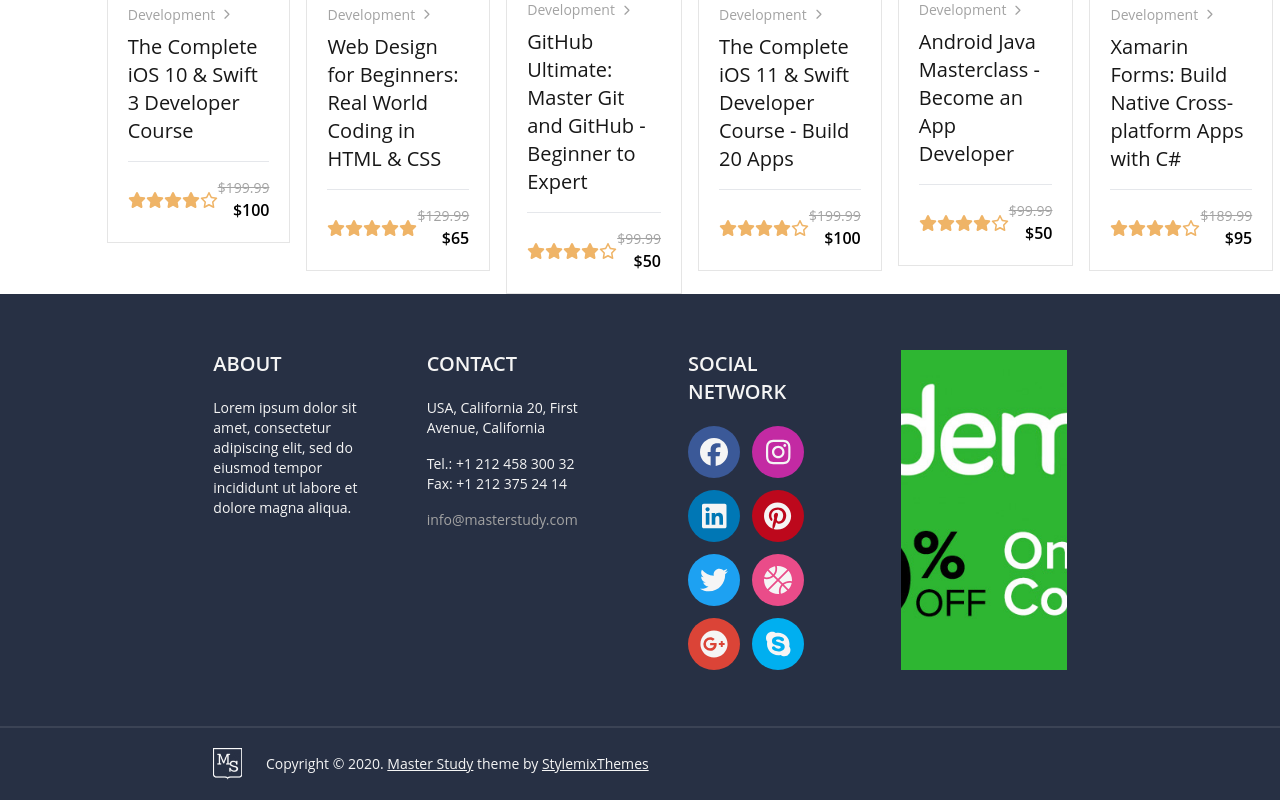
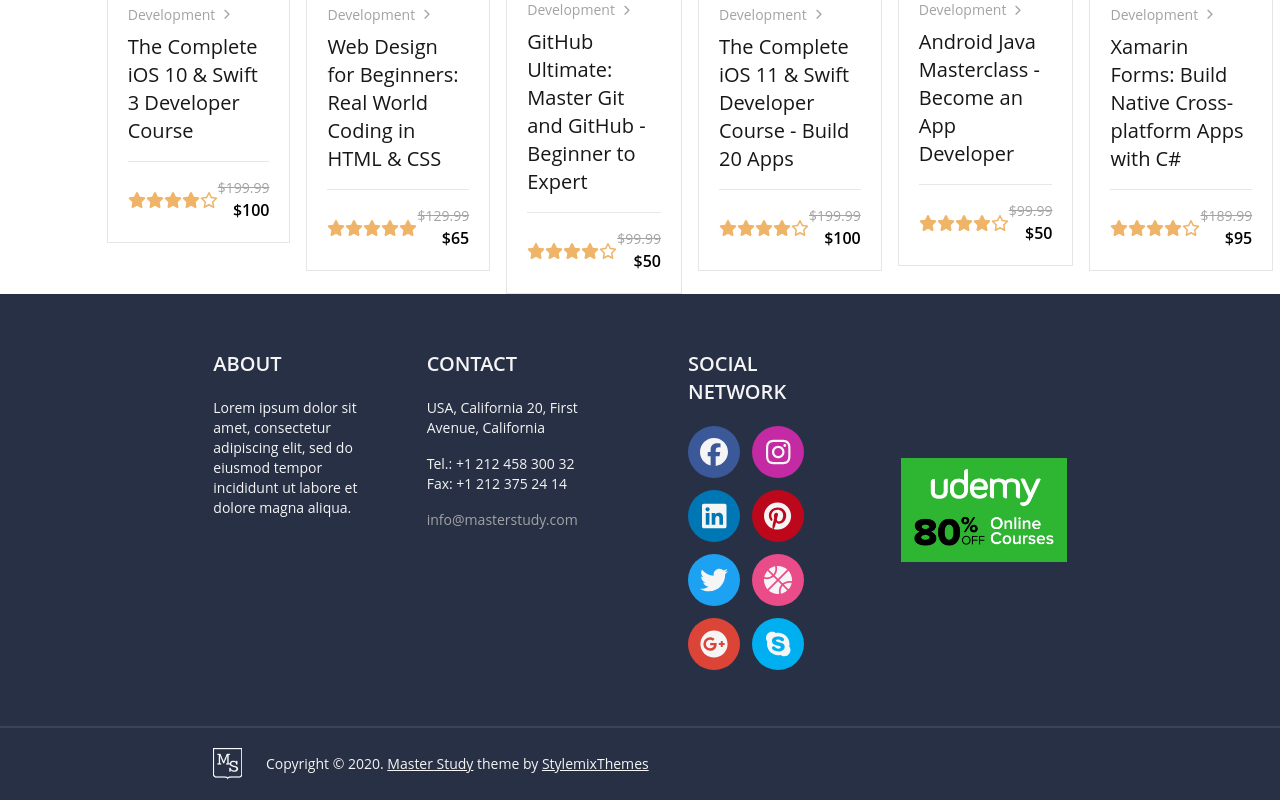
Before and after one commit to giorgioverzicco/proj-html-vuejs, a Vue app: page / in a window 1280 px wide. Shown: the part 870-1670 px from the top of the page. Built offline with nearby package versions, Linux system fonts and the light colour scheme.

Commit message:
removed object cover to discount image footer

```diff
--- a/src/components/molecules/Footer/Sections/FooterDiscountSection.vue
+++ b/src/components/molecules/Footer/Sections/FooterDiscountSection.vue
@@ -1,7 +1,7 @@
 <template>
-  <section>
+  <section class="flex justify-center items-center">
     <img
-      class="h-full w-full object-cover"
+      class="h-auto max-w-full"
       src="@/assets/img/Top-udemy-courses-90-percent-off.jpg"
       alt="top udemy courses at 90% off"
     />
```
